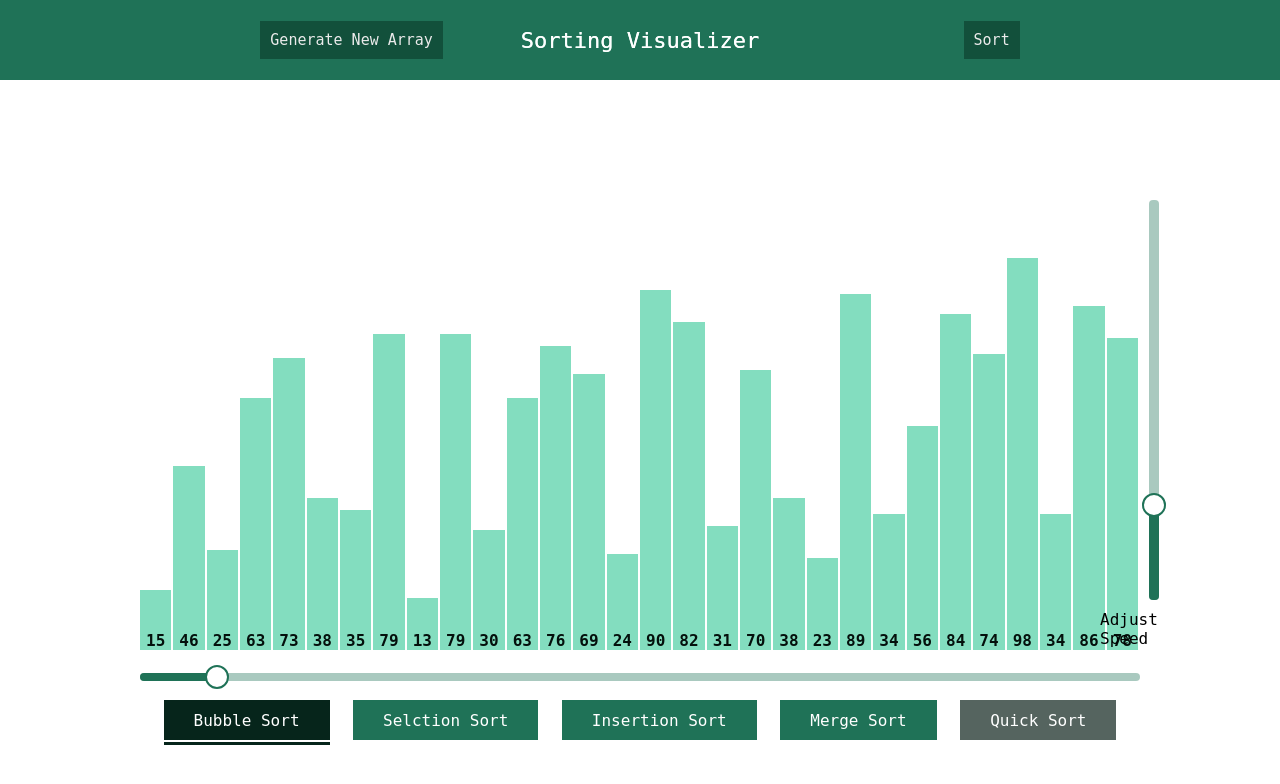
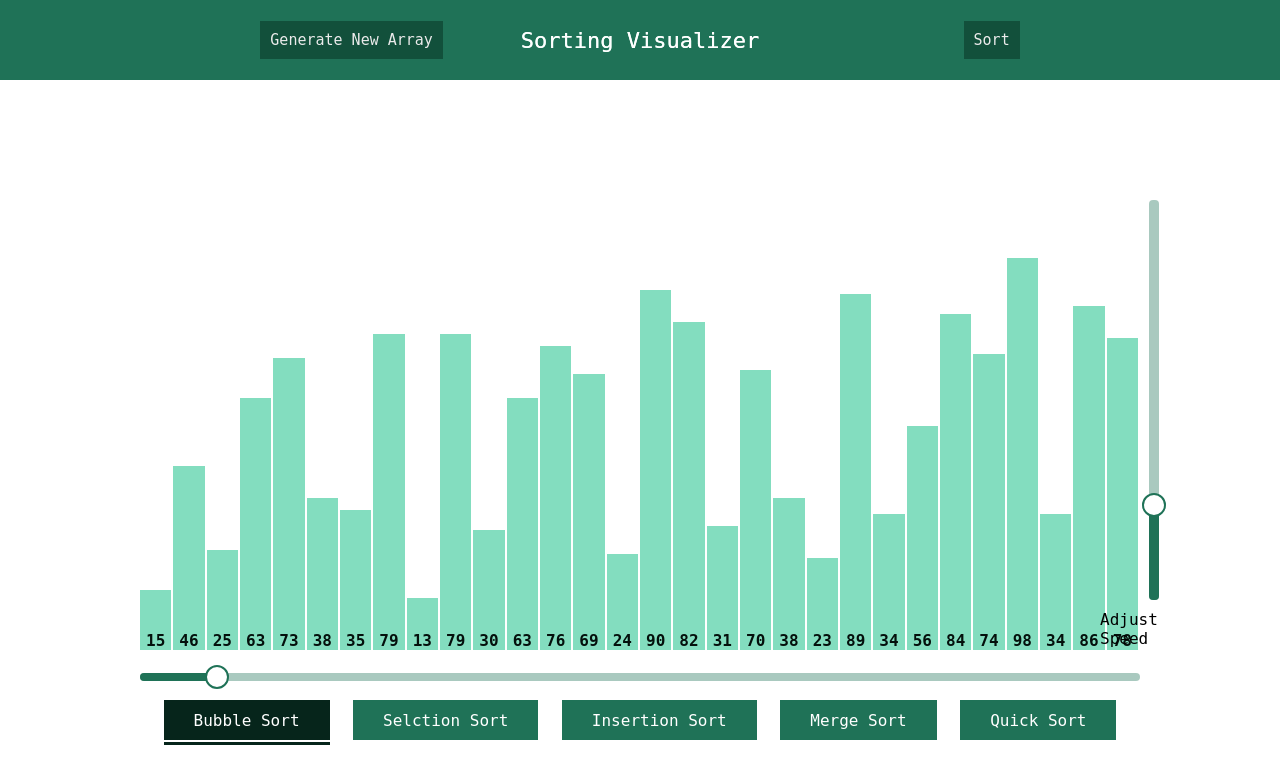
Before and after one commit to Subhash3/sorting-visualizer, a React (Create React App) app in the folder visualizer/: page / in a window 1280 px wide. Shown: the top 784 px of the page. Built offline with nearby package versions, Linux system fonts and the light colour scheme.

Commit message:
Removed not-implemented class from quick sort

```diff
--- a/visualizer/src/components/SortingAlgoOptions/SortingAlgoOptions.tsx
+++ b/visualizer/src/components/SortingAlgoOptions/SortingAlgoOptions.tsx
@@ -31,7 +31,7 @@ export default function SortingAlgoOptions({ sortingAlgo, algoChangeHandler }: I
                 data-value={sortingAlgos.MERGE_SORT}
                 onClick={algoChangeHandler}
             >Merge Sort</div>
-            <div className={`sort-algo merge not-implemented ${sortingAlgo === sortingAlgos.QUICK_SORT ? "active" : ""}`}
+            <div className={`sort-algo merge ${sortingAlgo === sortingAlgos.QUICK_SORT ? "active" : ""}`}
                 data-value={sortingAlgos.QUICK_SORT}
                 onClick={algoChangeHandler}
             >Quick Sort</div>
```
